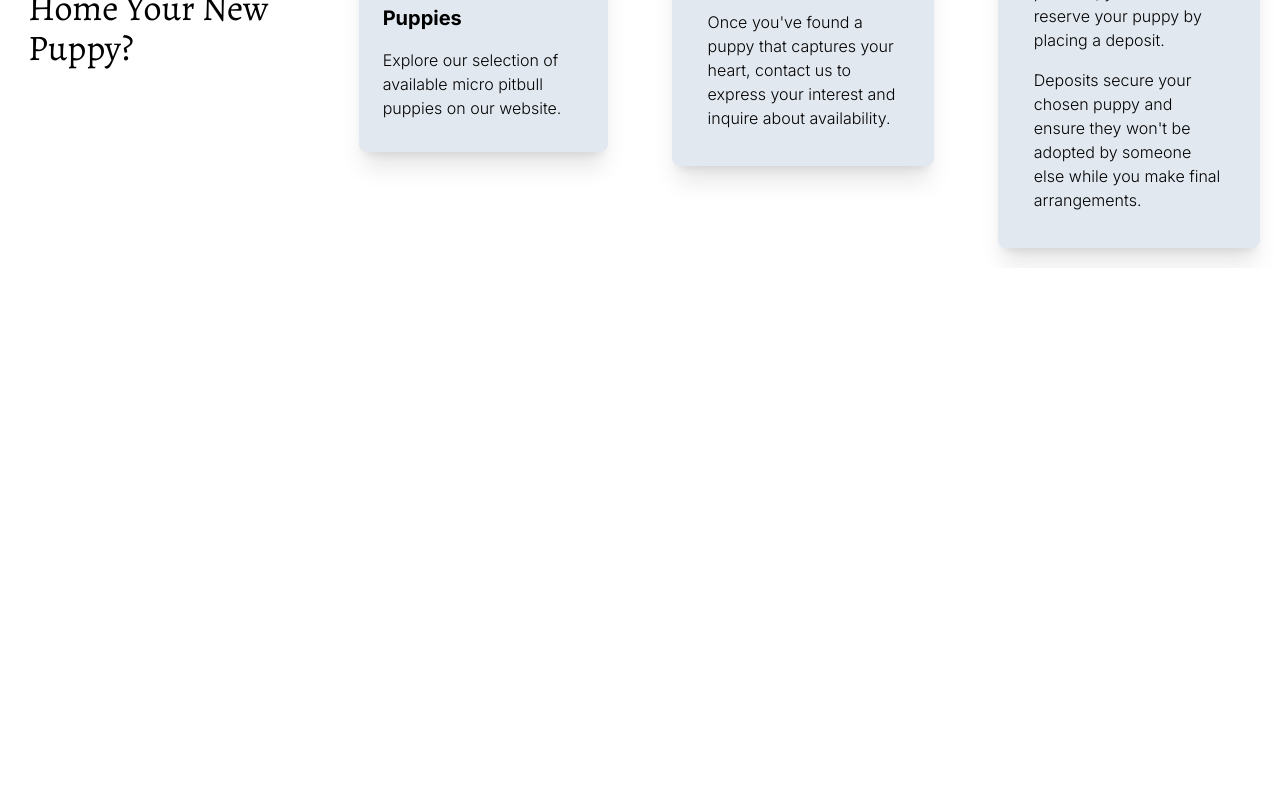
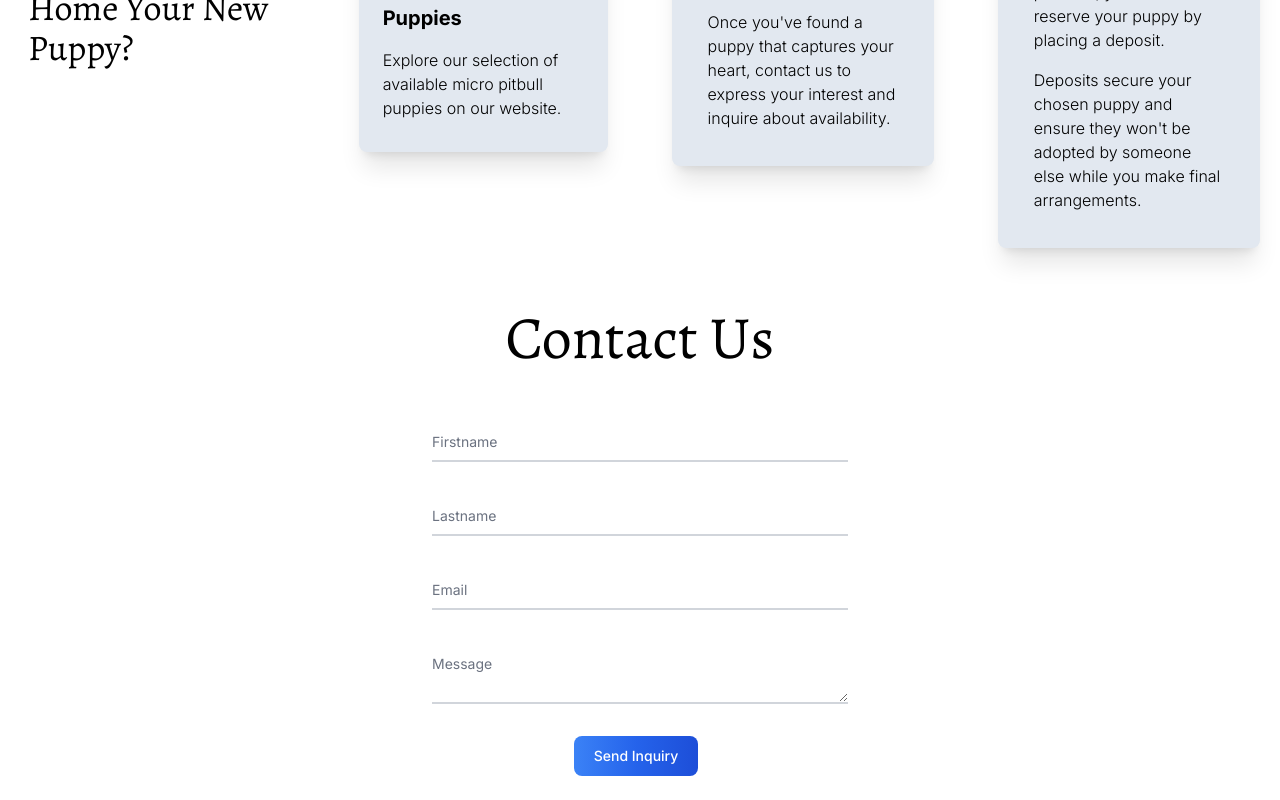
Before and after one commit to ajv55/microbullies, a Next.js app: page / in a window 1280 px wide. Shown: the part 3534-4334 px from the top of the page. Before the commit the page ends 3802 px from the top, so only its background shows below. Built offline with nearby package versions, Linux system fonts and the light colour scheme; no server answers; the database is empty.

Commit message:
created form section

```diff
--- /dev/null
+++ b/app/action/form-action.ts
@@ -0,0 +1,20 @@
+'use server';
+
+import {Resend} from 'resend';
+
+const resend = new Resend(process.env.RESEND_API_KEY);
+
+
+
+export const actionForm = async (formData: FormData) => {
+    const firstname = formData.get('firstname');
+    console.log(firstname)
+
+    resend.emails.send({
+        from: 'onboarding@resend.dev',
+        to: 'abejevilla55@gmail.com',
+        subject: 'Message',
+        text: `${firstname}`
+    })
+
+}
--- /dev/null
+++ b/app/components/form.tsx
@@ -0,0 +1,32 @@
+import React from 'react'
+import {alegreya} from '../fonts/font'
+
+import { actionForm } from '../action/form-action';
+
+export default function Form() {
+
+
+
+  return (
+    <form action={actionForm}  className='max-w-md mx-auto p-4 mt-6 flex flex-col justify-center items-center gap-3'>
+         <h2 className={`${alegreya.className} text-6xl mb-10 `}>Contact Us</h2>
+         <div className="relative z-0 w-full mb-5 group">
+            <input type="text" name="firstname" id="floating_firstname" className="block py-2.5 px-0 w-full text-sm text-gray-900 bg-transparent border-0 border-b-2 border-gray-300 appearance-none dark:text-white dark:border-gray-600 dark:focus:border-blue-500 focus:outline-none focus:ring-0 focus:border-blue-600 peer" placeholder="" required />
+            <label htmlFor="floating_firstname" className="peer-focus:font-medium absolute text-sm text-gray-500 dark:text-gray-400 duration-300 transform -translate-y-6 scale-75 top-3 -z-10 origin-[0] peer-focus:start-0 rtl:peer-focus:translate-x-1/4 rtl:peer-focus:left-auto peer-focus:text-blue-600 peer-focus:dark:text-blue-500 peer-placeholder-shown:scale-100 peer-placeholder-shown:translate-y-0 peer-focus:scale-75 peer-focus:-translate-y-6">Firstname</label>
+        </div>
+        <div className="relative z-0 w-full mb-5 group">
+            <input type="text" name="Lastname" id="floating_lastname" className="block py-2.5 px-0 w-full text-sm text-gray-900 bg-transparent border-0 border-b-2 border-gray-300 appearance-none dark:text-white dark:border-gray-600 dark:focus:border-blue-500 focus:outline-none focus:ring-0 focus:border-blue-600 peer" placeholder="" required />
+            <label htmlFor="floating_lastname" className="peer-focus:font-medium absolute text-sm text-gray-500 dark:text-gray-400 duration-300 transform -translate-y-6 scale-75 top-3 -z-10 origin-[0] peer-focus:start-0 rtl:peer-focus:translate-x-1/4 rtl:peer-focus:left-auto peer-focus:text-blue-600 peer-focus:dark:text-blue-500 peer-placeholder-shown:scale-100 peer-placeholder-shown:translate-y-0 peer-focus:scale-75 peer-focus:-translate-y-6">Lastname</label>
+        </div>
+        <div className="relative z-0 w-full mb-5 group">
+            <input type="email" name="email" id="floating_email" className="block py-2.5 px-0 w-full text-sm text-gray-900 bg-transparent border-0 border-b-2 border-gray-300 appearance-none dark:text-white dark:border-gray-600 dark:focus:border-blue-500 focus:outline-none focus:ring-0 focus:border-blue-600 peer" placeholder="" required />
+            <label htmlFor="floating_email" className="peer-focus:font-medium absolute text-sm text-gray-500 dark:text-gray-400 duration-300 transform -translate-y-6 scale-75 top-3 -z-10 origin-[0] peer-focus:start-0 rtl:peer-focus:translate-x-1/4 rtl:peer-focus:left-auto peer-focus:text-blue-600 peer-focus:dark:text-blue-500 peer-placeholder-shown:scale-100 peer-placeholder-shown:translate-y-0 peer-focus:scale-75 peer-focus:-translate-y-6">Email</label>
+        </div>
+        <div className="relative z-0 w-full mb-5 group">
+            <textarea  name="message" id="floating_email" className="block py-2.5 px-0 w-full text-sm text-gray-900 bg-transparent border-0 border-b-2 border-gray-300 appearance-none dark:text-white dark:border-gray-600 dark:focus:border-blue-500 focus:outline-none focus:ring-0 focus:border-blue-600 peer" placeholder="" required />
+            <label htmlFor="floating_message" className="peer-focus:font-medium absolute text-sm text-gray-500 dark:text-gray-400 duration-300 transform -translate-y-6 scale-75 top-3 -z-10 origin-[0] peer-focus:start-0 rtl:peer-focus:translate-x-1/4 rtl:peer-focus:left-auto peer-focus:text-blue-600 peer-focus:dark:text-blue-500 peer-placeholder-shown:scale-100 peer-placeholder-shown:translate-y-0 peer-focus:scale-75 peer-focus:-translate-y-6">Message</label>
+        </div>
+        <button className=' text-white bg-gradient-to-r from-blue-500 via-blue-600 to-blue-700 hover:bg-gradient-to-br focus:ring-4 focus:outline-none focus:ring-blue-300 dark:focus:ring-blue-800 font-medium rounded-lg text-sm px-5 py-2.5 text-center me-2 mb-2'>Send Inquiry</button>
+    </form>
+  )
+}
--- a/app/page.tsx
+++ b/app/page.tsx
@@ -8,6 +8,7 @@ import Pup from "./components/pup";
 import Info from "./components/info";
 import Why from "./components/why";
 import Ready from "./components/ready";
+import Form from "./components/form";
 
 
 export default function Home() {
@@ -21,6 +22,7 @@ export default function Home() {
       <Why />
       <Pup />
       <Ready />
+      <Form />
     </div>
 
   );
--- a/package.json
+++ b/package.json
@@ -14,7 +14,9 @@
     "next": "14.1.0",
     "react": "^18",
     "react-dom": "^18",
-    "react-icons": "^5.0.1"
+    "react-hook-form": "^7.50.1",
+    "react-icons": "^5.0.1",
+    "resend": "^3.2.0"
   },
   "devDependencies": {
     "@types/node": "^20",
```
Also changed, not shown: 1 other file (tests, documents, lock files or other folders).
